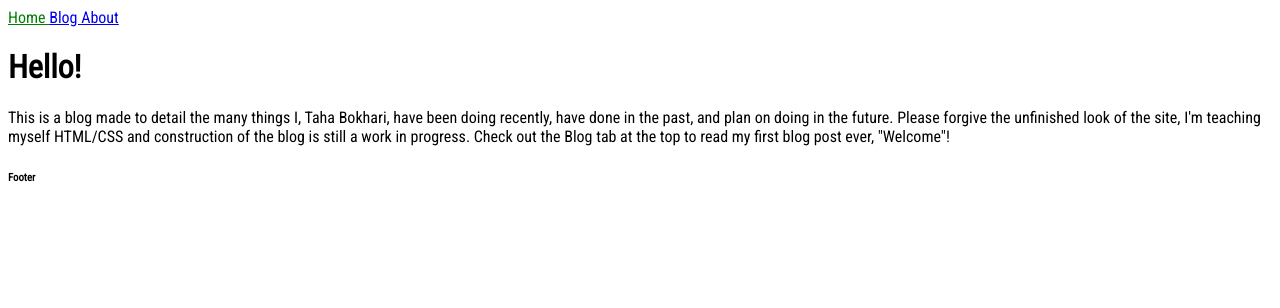
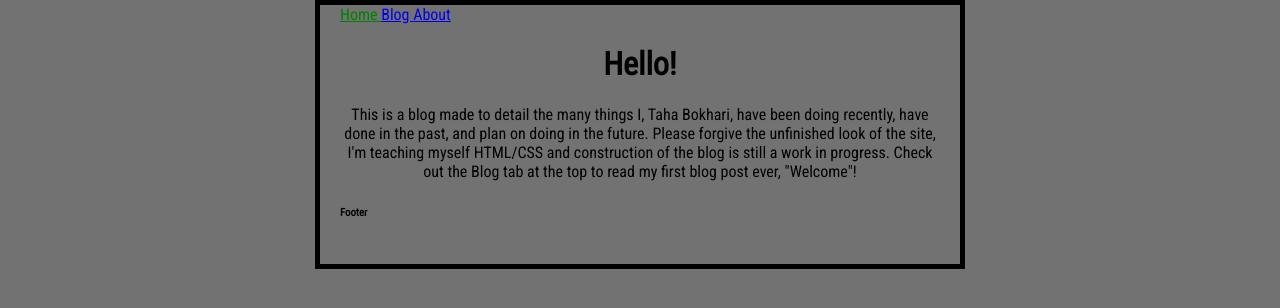
Before and after one commit to boktah/boktah.github.io, a Jekyll site: the page built from index.html, in a window 1280 px wide. Shown: the top 308 px of the page. Built offline with Jekyll 4.4.1, drawn with Linux system fonts in a browser that asks for light colours.

Commit message:
testing initial content and body styling

```diff
--- a/_sass/main.scss
+++ b/_sass/main.scss
@@ -1,8 +1,20 @@
+html {
+    /* font-family: 'Roboto', sans-serif; */
+    font-family: 'Roboto Condensed', sans-serif;
+}
+
+body {
+  width: 600px;
+  margin: 0 auto;
+  background-color: #727272;
+  padding: 0 20px 20px 20px;
+  border: 5px solid black;
+}
+
 .current {
     color: green;
 }
 
-html {
-    /* font-family: 'Roboto', sans-serif; */
-    font-family: 'Roboto Condensed', sans-serif;
+.content {
+    text-align: center;
 }
```
